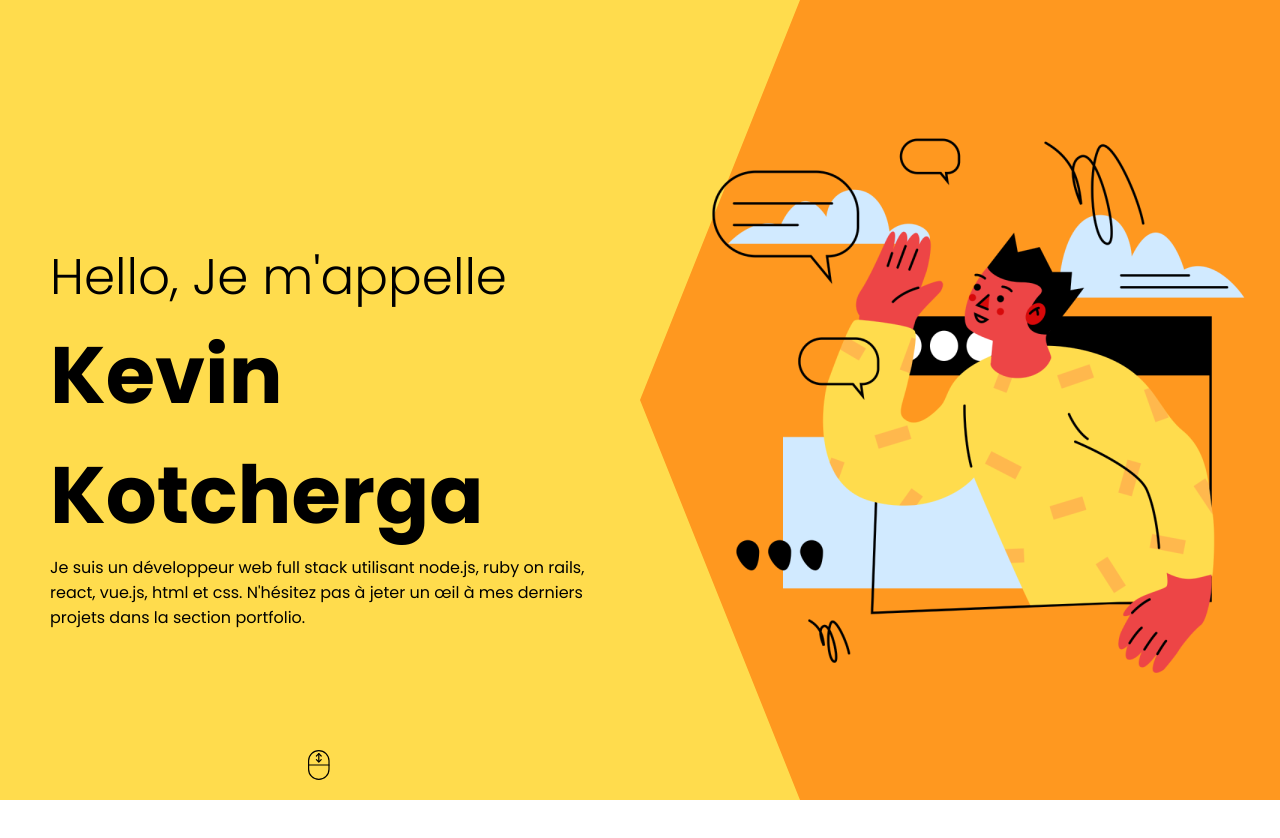
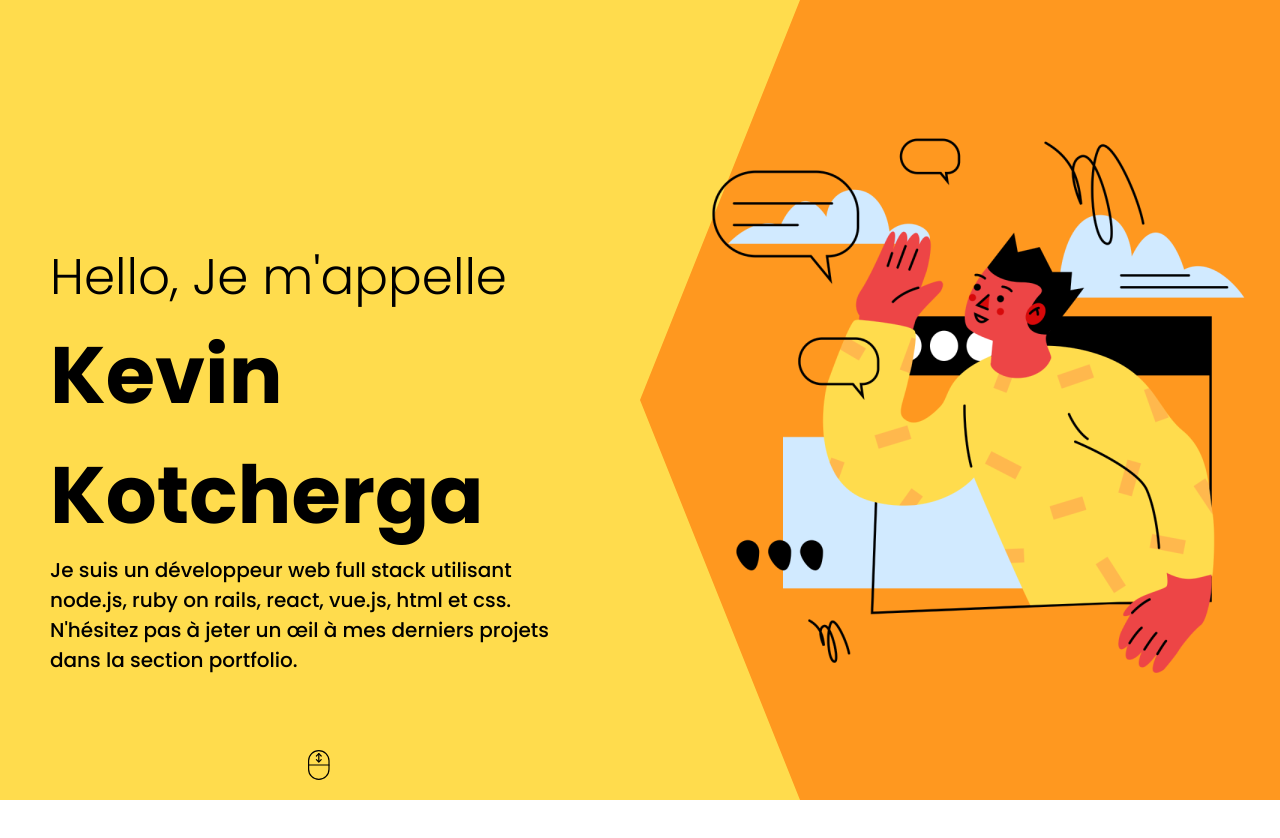
Before and after one commit to kevinkotcherga/react-portfolio, a React (Create React App) app: page / in a window 1280 px wide. Shown: the top 838 px of the page. Built offline with nearby package versions, Linux system fonts and the light colour scheme.

Commit message:
✨feat(intro): création de la page d'intro

```diff
--- a/src/components/intro/Intro.jsx
+++ b/src/components/intro/Intro.jsx
@@ -11,10 +11,10 @@ const Intro = () => {
           <div className="i-title">
             <div className="i-title-wrapper">
               <div className="i-title-item">Développeur Web</div>
-              <div className="i-title-item">React</div>
-              <div className="i-title-item">Node.js</div>
-              <div className="i-title-item">Vue.js</div>
-              <div className="i-title-item">Ruby On Rails</div>
+              <div className="i-title-item">Développeur React</div>
+              <div className="i-title-item">Développeur Node.js</div>
+              <div className="i-title-item">Développeur Vue.js</div>
+              <div className="i-title-item">Développeur Ruby On Rails</div>
             </div>
           </div>
           <p className="i-desc">
--- a/src/components/intro/intro.css
+++ b/src/components/intro/intro.css
@@ -90,3 +90,8 @@
   top: 0;
   right: 0;
 }
+
+.i-desc{
+  font-size: 20px;
+  font-weight: 500;
+}
```
